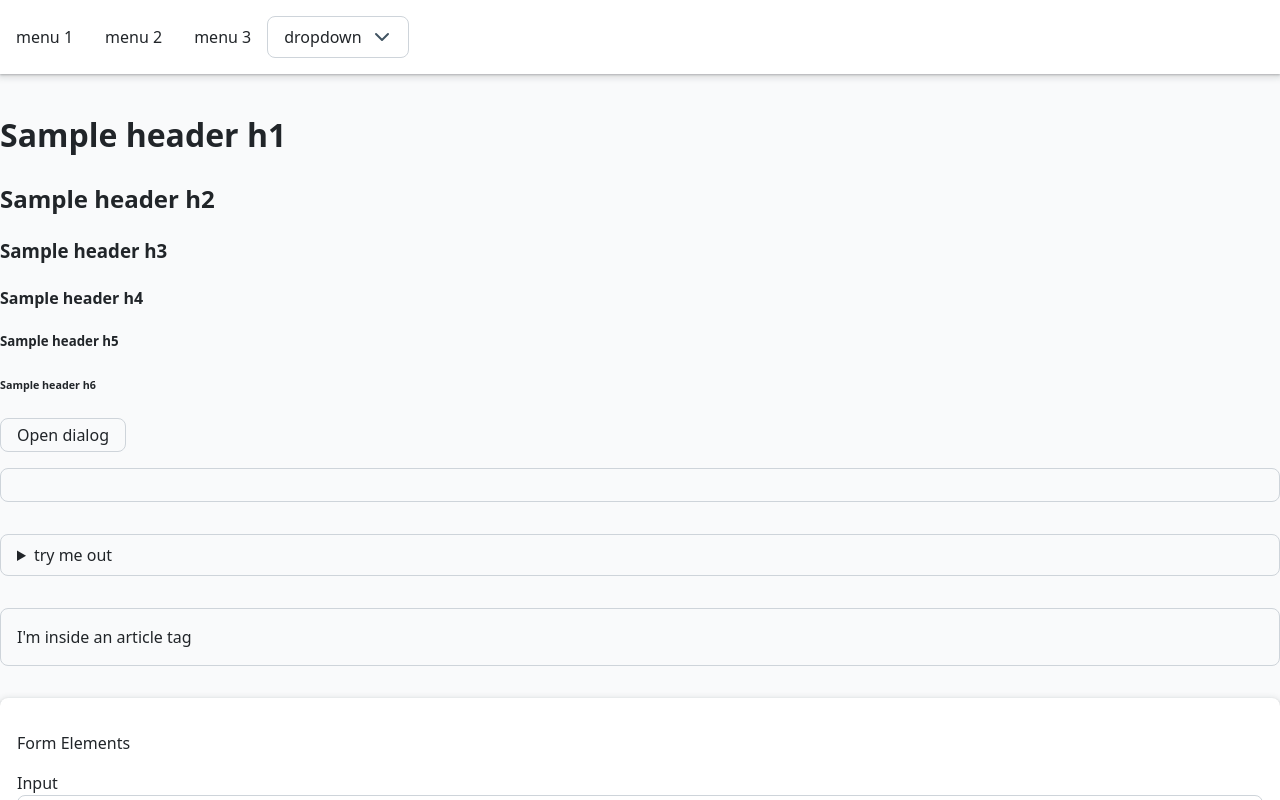
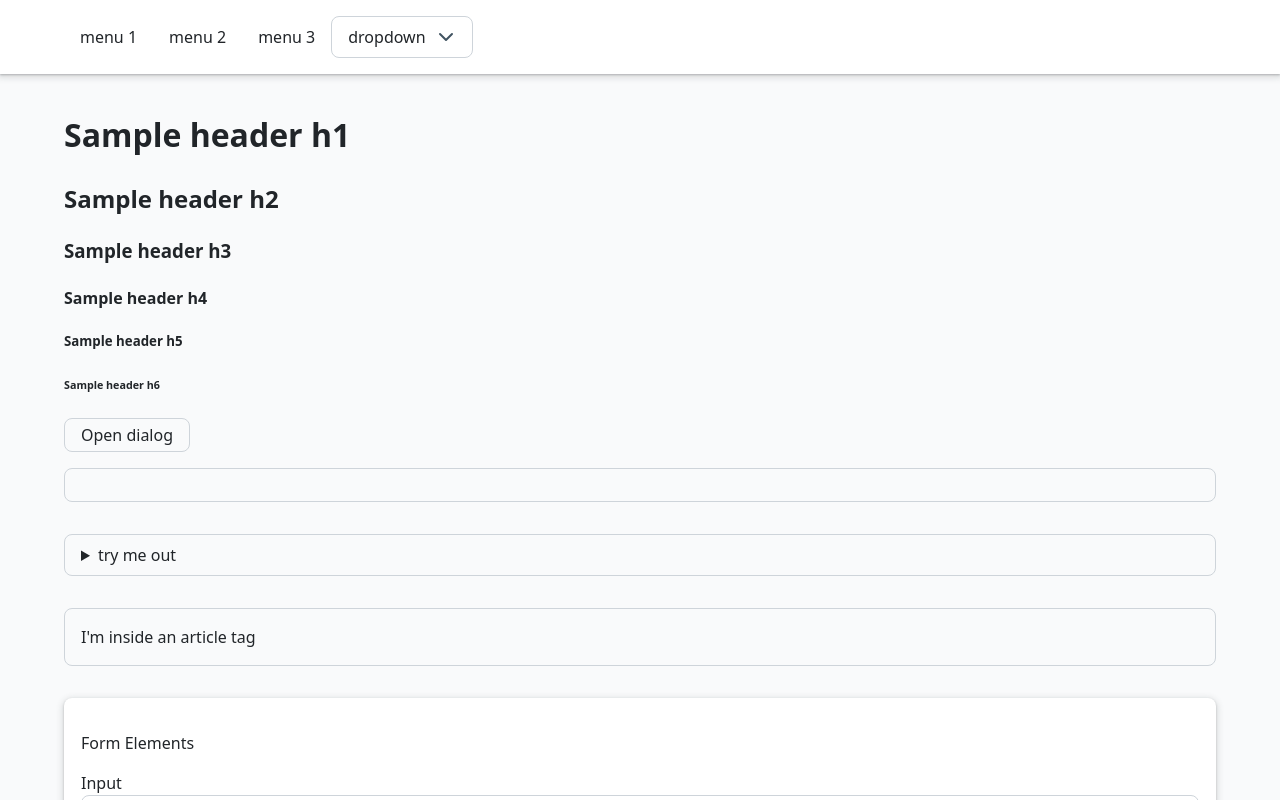
Before and after one commit to KiranMantha/minimal, a website built with webpack: page docs/index.html in a window 1280 px wide. Shown: the top 800 px of the page. Built offline with nearby package versions, Linux system fonts and the light colour scheme.

Commit message:
added layout class to body and header

```diff
--- a/docs/index.html
+++ b/docs/index.html
@@ -8,8 +8,8 @@
     <link rel="stylesheet" href="styles.css" />
 </head>
 
-<body>
-    <header>
+<body class="layout">
+    <header class="layout">
         <nav>
             <ul>
                 <li>
```
